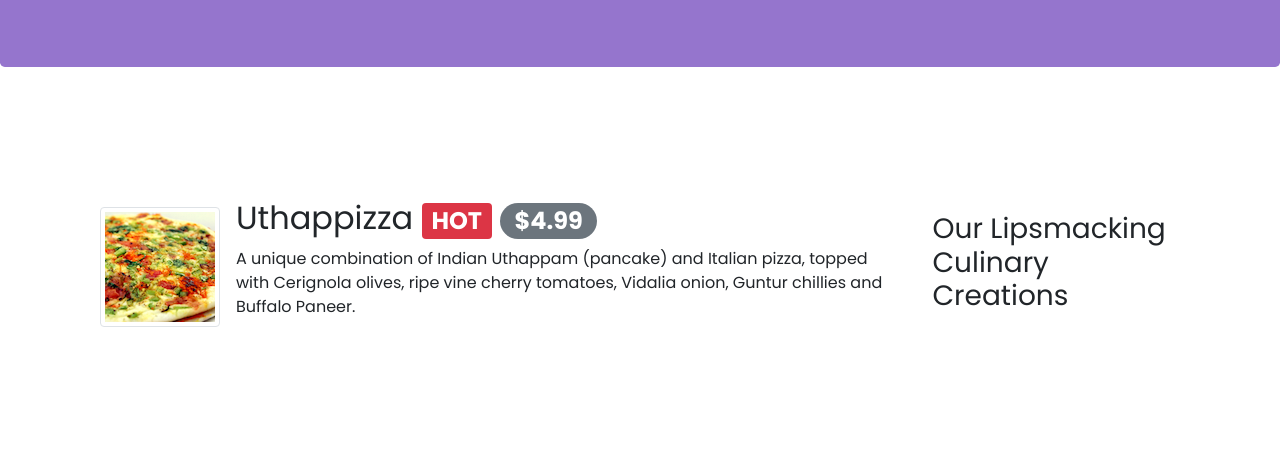
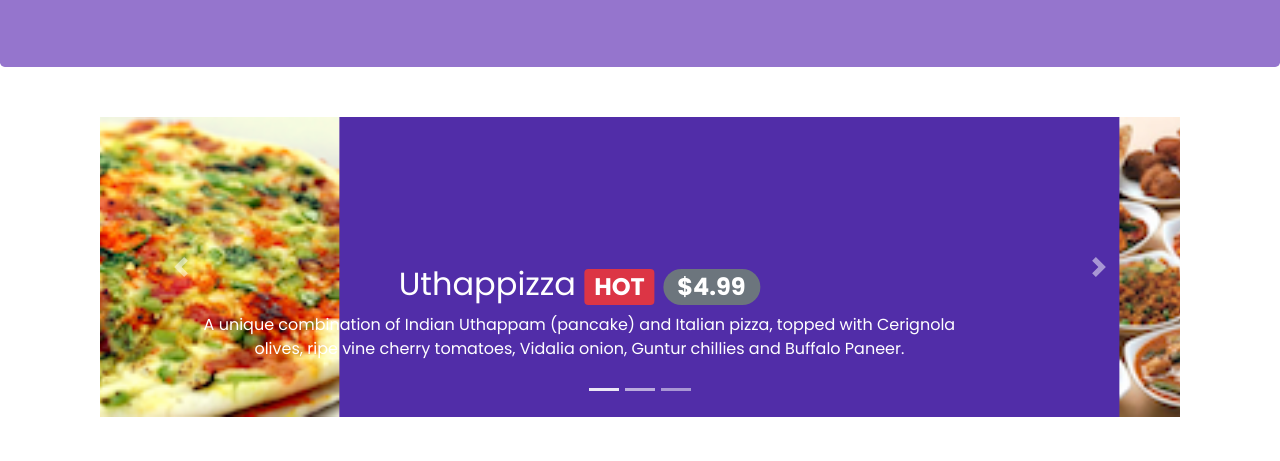
Before and after one commit to Slackoth/fullstack-web-development-course, a website: page bootstrap_basics/conFusion/index.html in a window 1280 px wide. Shown: the part 339-800 px from the top of the page. Drawn offline with nearby package versions, Linux system fonts and the light colour scheme.

Commit message:
Added carousel

```diff
--- a/bootstrap_basics/conFusion/css/styles.scss
+++ b/bootstrap_basics/conFusion/css/styles.scss
@@ -49,3 +49,18 @@ body {
     border-bottom: 1px solid #ddd;
     padding: 10px;
 }
+
+.carousel {
+    background: #512da8;
+}
+
+.carousel-item {
+    height: 300px;
+
+    img {
+        position: absolute;
+        top: 0;
+        left: 0;
+        min-height: 300px;
+    }
+}
--- a/bootstrap_basics/conFusion/index.html
+++ b/bootstrap_basics/conFusion/index.html
@@ -119,6 +119,65 @@
     </header>
 
     <div class="container">
+        <div class="row row-content">
+            <div class="col">
+                <div class="carousel slide" id="carousel" data-ride="carousel">
+                    <div class="carousel-inner" role="listbox">
+                        <div class="carousel-item active">
+                            <img src="img/uthappizza.png" alt="uthappizza" class="d-block img-fluid">
+
+                            <div class="carousel-caption d-none d-md-block">
+                                <h2 class="mt-0">
+                                    Uthappizza
+                                    <span class="badge badge-danger">HOT</span>
+                                    <span class="badge badge-pill badge-secondary">$4.99</span>
+                                </h2>
+
+                                <p class="d-none d-sm-block">A unique combination of Indian Uthappam (pancake) and Italian pizza, topped with Cerignola olives, ripe vine cherry tomatoes, Vidalia onion, Guntur chillies and Buffalo Paneer.</p>
+                            </div>
+                        </div>
+
+                        <div class="carousel-item">
+                            <img src="img/buffet.png" alt="buffet" class="d-block img-fluid">
+
+                            <div class="carousel-caption d-none d-md-block">
+                                <h2>Weekend Grand Buffet <span class="badge badge-danger">NEW</span></h2>
+
+                                <p class="d-none d-sm-block">Featuring mouthwatering combinations with a choice of five different salads, six enticing appetizers, six main entrees and five choicest desserts. Free flowing bubbly and soft drinks. All for just $19.99 per person </p>
+                            </div>
+                        </div>
+
+                        <div class="carousel-item">
+                            <img src="img/alberto.png" alt="alberto" class="d-block img-fluid">
+
+                            <div class="carousel-caption d-none d-md-block">
+                                <h2>Alberto Somayya</h2>
+
+                                <h4>Executive Chef</h4>
+
+                                <p class="d-none d-sm-block">Award winning three-star Michelin chef with wide International experience having worked closely with whos-who in the culinary world, he specializes in creating mouthwatering Indo-Italian fusion experiences. </p>
+                            </div>
+                        </div>
+
+                        <!-- Tools to control the carousel -->
+                        <ol class="carousel-indicators">
+                            <li class="active" data-target="#carousel" data-slide-to="0"></li>
+                            <li class="" data-target="#carousel" data-slide-to="1"></li>
+                            <li class="" data-target="#carousel" data-slide-to="2"></li>
+                        </ol>
+
+                        <a href="#carousel" class="carousel-control-prev" role="button" data-slide="prev">
+                            <i class="carousel-control-prev-icon"></i>
+                        </a>
+
+                        <a href="#carousel" class="carousel-control-next" role="button" data-slide="next">
+                            <i class="carousel-control-next-icon"></i>
+                        </a>
+                    </div>
+                </div>
+            </div>
+        </div>
+
         <!-- align-items-center -> Used for vertically centering content -->
         <div class="row row-content align-items-center">
             <div class="col-12 col-sm-4 order-sm-last col-md-3">
```
Also changed, not shown: bootstrap_basics/conFusion/css/styles.css, 1 other file.
